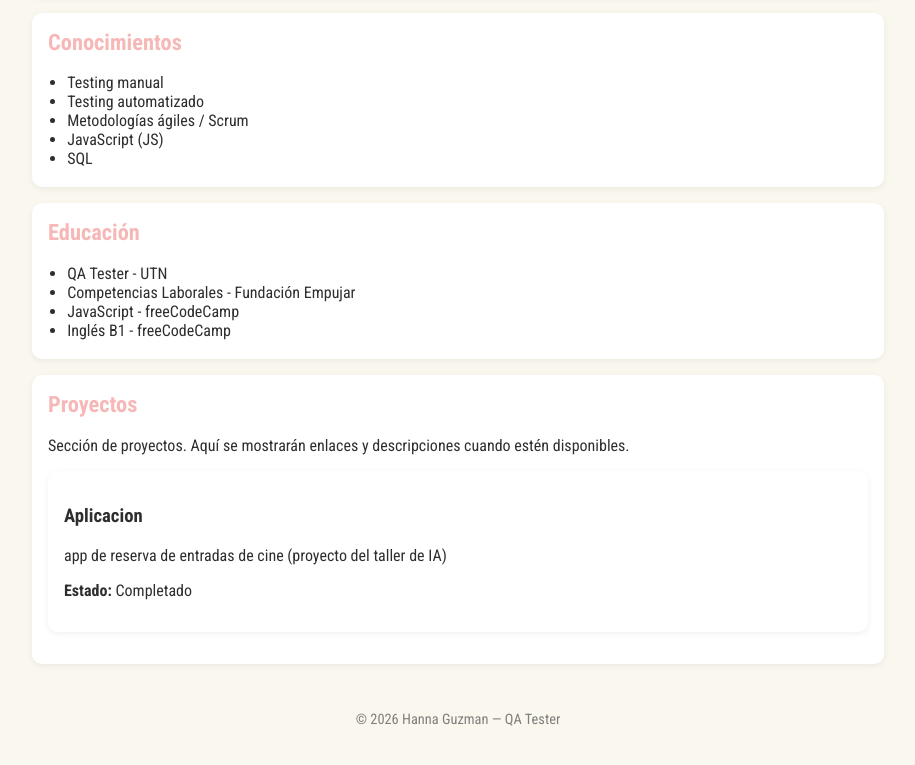
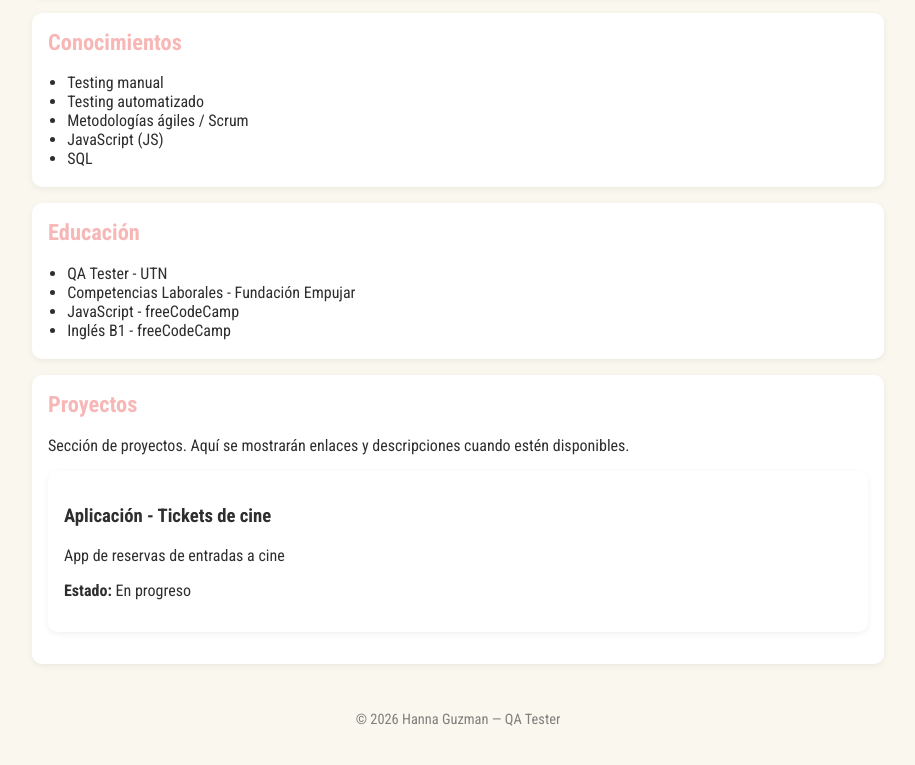
Before and after one commit to hannaguzman/H-Guzman-Portafolio, a plain HTML site: page index.html in a window 1280 px wide. Shown: the part 359-1124 px from the top of the page, without its empty margins (182-1097 px from the left). Drawn offline with Linux system fonts and the light colour scheme.

Commit message:
Update project entry: 'Aplicación - Tickets de cine' (status: En progreso)

```diff
--- a/index.html
+++ b/index.html
@@ -63,9 +63,9 @@
 
         <!-- Project entry -->
         <article class="card project-item" aria-labelledby="proj-aplicacion">
-          <h3 id="proj-aplicacion">Aplicacion</h3>
-          <p class="project-desc">app de reserva de entradas de cine (proyecto del taller de IA)</p>
-          <p class="project-status"><strong>Estado:</strong> Completado</p>
+          <h3 id="proj-aplicacion">Aplicación - Tickets de cine</h3>
+          <p class="project-desc">App de reservas de entradas a cine</p>
+          <p class="project-status"><strong>Estado:</strong> En progreso</p>
         </article>
 
       </section>
```
